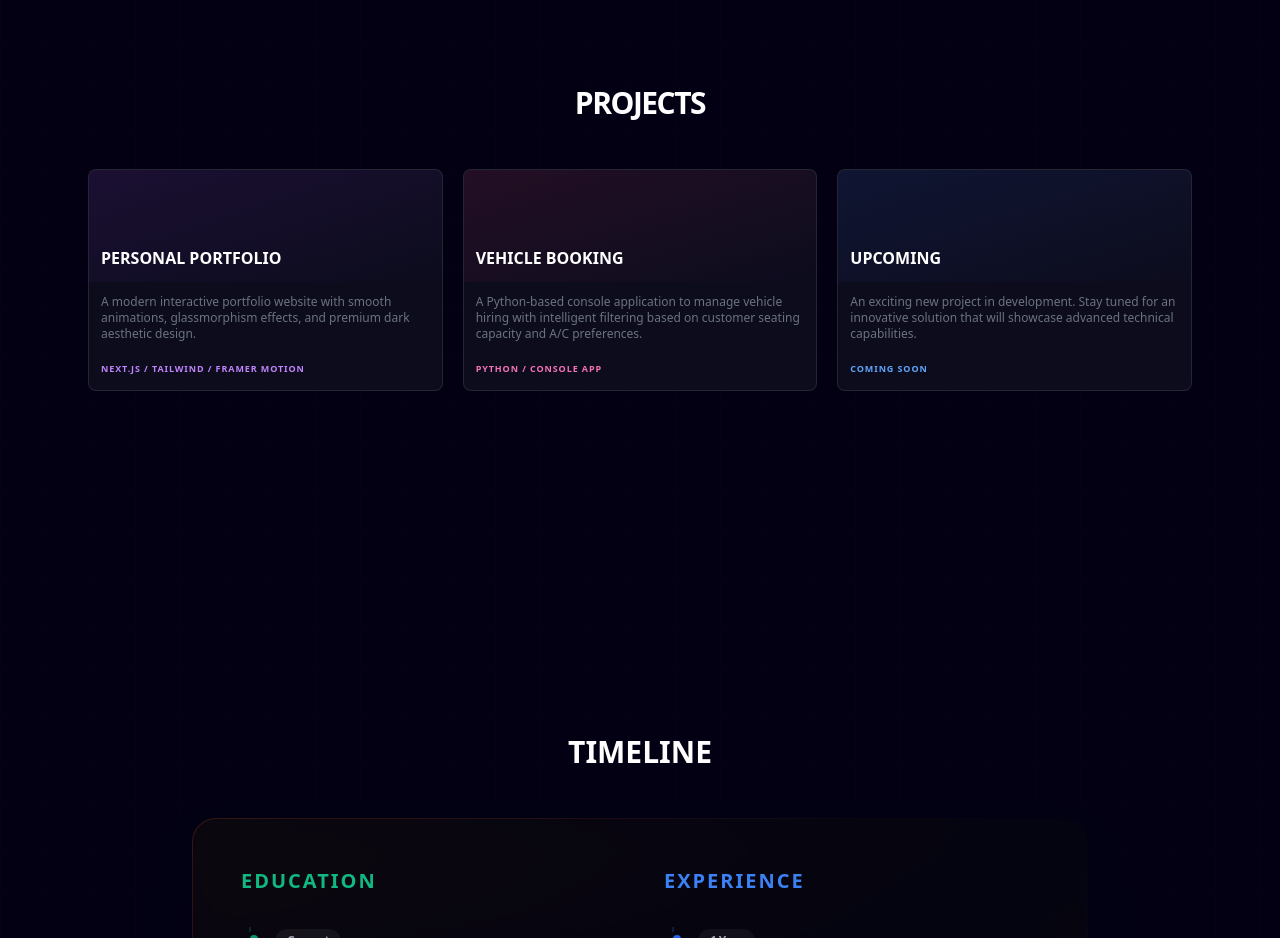
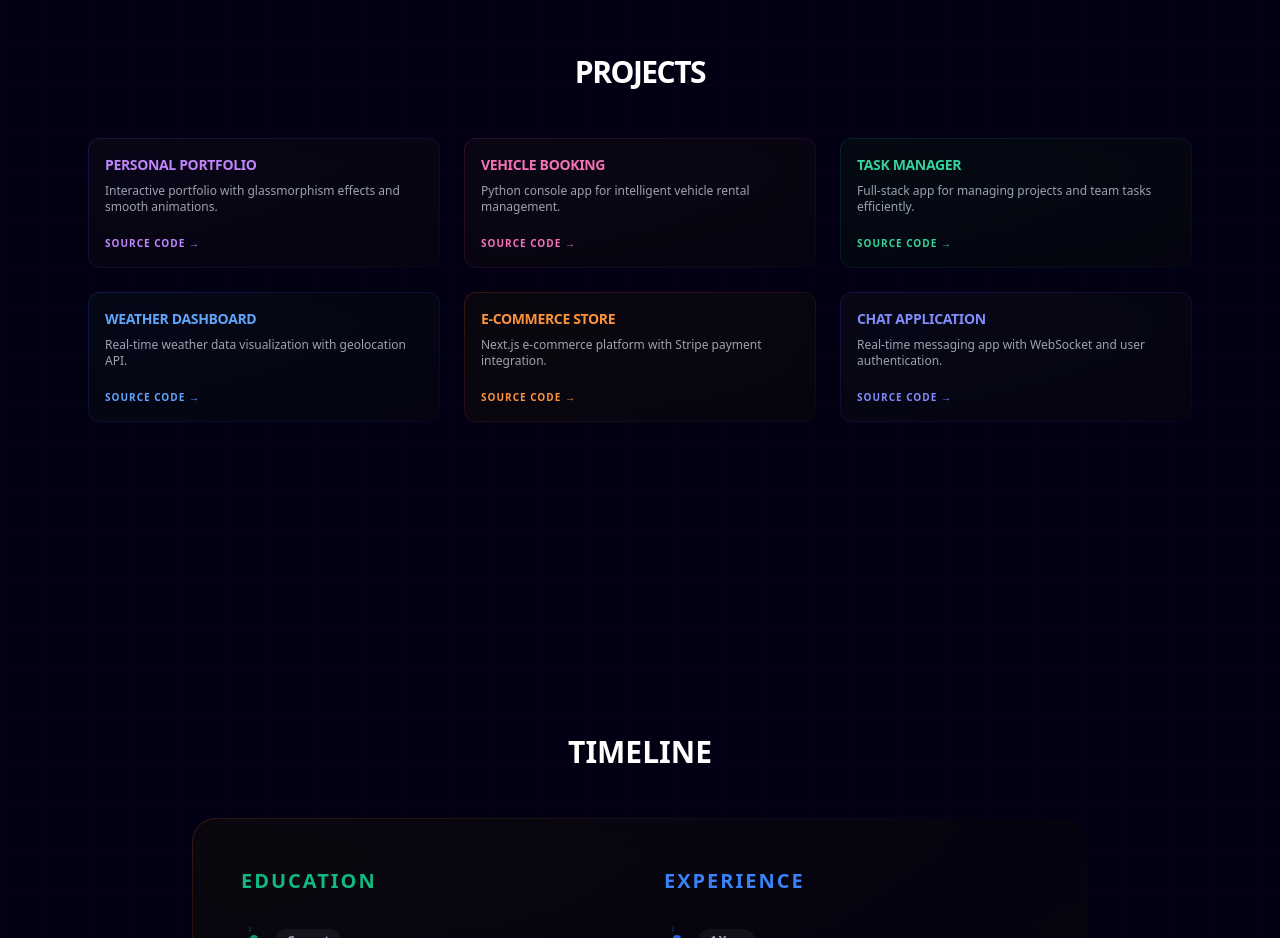
Before and after one commit to bhashitha-m/port, a Next.js app: page / in a window 1280 px wide. Shown: the part 2660-3598 px from the top of the page. Built offline with nearby package versions, Linux system fonts and the light colour scheme.

Commit message:
portfolio update

```diff
--- a/app/page.tsx
+++ b/app/page.tsx
@@ -488,34 +488,76 @@ export default function Home() {
       <ScrollReveal delay={0.3}>
         <section id="projects" className="relative z-10 max-w-6xl mx-auto px-6 py-24 min-h-screen flex flex-col justify-center scroll-mt-20">
           <h2 className="text-white text-2xl md:text-3xl font-black mb-12 uppercase tracking-tighter text-center">Projects</h2>
-        <div className="grid grid-cols-1 md:grid-cols-3 gap-5">
-          <div className="group bg-[#0c0c1d] border border-white/10 rounded-lg overflow-hidden hover:border-purple-500/50 transition-all duration-500">
-            <div className="h-28 bg-gradient-to-br from-purple-900/20 to-transparent p-3 flex items-end">
-              <h4 className="text-white text-base font-black uppercase">Personal Portfolio</h4>
+
+          {/* Projects Grid - Responsive 1, 2, 3 columns */}
+          <div className="grid grid-cols-1 sm:grid-cols-2 md:grid-cols-3 gap-6">
+
+            {/* Project 1: Personal Portfolio */}
+            <div className="group relative p-[1px] rounded-xl bg-gradient-to-br from-purple-500/20 to-purple-500/5 hover:from-purple-500/30 hover:to-purple-500/10 transition-all duration-300">
+              <div className="bg-[#050510]/90 backdrop-blur-xl rounded-[11px] p-4 h-32 flex flex-col justify-between">
+                <div>
+                  <h4 className="text-purple-400 font-black text-sm uppercase tracking-tight mb-2">Personal Portfolio</h4>
+                  <p className="text-gray-400 text-xs line-clamp-2">Interactive portfolio with glassmorphism effects and smooth animations.</p>
                 </div>
-            <div className="p-3">
-              <p className="text-gray-500 text-xs mb-3">A modern interactive portfolio website with smooth animations, glassmorphism effects, and premium dark aesthetic design.</p>
-              <span className="text-purple-400 text-[9px] font-bold tracking-widest">NEXT.JS / TAILWIND / FRAMER MOTION</span>
+                <a href="#" className="text-purple-400 hover:text-purple-300 text-[10px] font-bold uppercase tracking-widest inline-block hover:underline">Source Code →</a>
               </div>
             </div>
-          <div className="group bg-[#0c0c1d] border border-white/10 rounded-lg overflow-hidden hover:border-pink-500/50 transition-all duration-500">
-            <div className="h-28 bg-gradient-to-br from-pink-900/20 to-transparent p-3 flex items-end">
-              <h4 className="text-white text-base font-black uppercase">Vehicle Booking</h4>
+
+            {/* Project 2: Vehicle Booking */}
+            <div className="group relative p-[1px] rounded-xl bg-gradient-to-br from-pink-500/20 to-pink-500/5 hover:from-pink-500/30 hover:to-pink-500/10 transition-all duration-300">
+              <div className="bg-[#050510]/90 backdrop-blur-xl rounded-[11px] p-4 h-32 flex flex-col justify-between">
+                <div>
+                  <h4 className="text-pink-400 font-black text-sm uppercase tracking-tight mb-2">Vehicle Booking</h4>
+                  <p className="text-gray-400 text-xs line-clamp-2">Python console app for intelligent vehicle rental management.</p>
                 </div>
-            <div className="p-3">
-              <p className="text-gray-500 text-xs mb-3">A Python-based console application to manage vehicle hiring with intelligent filtering based on customer seating capacity and A/C preferences.</p>
-              <span className="text-pink-400 text-[9px] font-bold tracking-widest">PYTHON / CONSOLE APP</span>
+                <a href="#" className="text-pink-400 hover:text-pink-300 text-[10px] font-bold uppercase tracking-widest inline-block hover:underline">Source Code →</a>
               </div>
             </div>
-          <div className="group bg-[#0c0c1d] border border-white/10 rounded-lg overflow-hidden hover:border-blue-500/50 transition-all duration-500">
-            <div className="h-28 bg-gradient-to-br from-blue-900/20 to-transparent p-3 flex items-end">
-              <h4 className="text-white text-base font-black uppercase">Upcoming</h4>
+
+            {/* Project 3: Task Manager */}
+            <div className="group relative p-[1px] rounded-xl bg-gradient-to-br from-emerald-500/20 to-emerald-500/5 hover:from-emerald-500/30 hover:to-emerald-500/10 transition-all duration-300">
+              <div className="bg-[#050510]/90 backdrop-blur-xl rounded-[11px] p-4 h-32 flex flex-col justify-between">
+                <div>
+                  <h4 className="text-emerald-400 font-black text-sm uppercase tracking-tight mb-2">Task Manager</h4>
+                  <p className="text-gray-400 text-xs line-clamp-2">Full-stack app for managing projects and team tasks efficiently.</p>
                 </div>
-            <div className="p-3">
-              <p className="text-gray-500 text-xs mb-3">An exciting new project in development. Stay tuned for an innovative solution that will showcase advanced technical capabilities.</p>
-              <span className="text-blue-400 text-[9px] font-bold tracking-widest">COMING SOON</span>
+                <a href="#" className="text-emerald-400 hover:text-emerald-300 text-[10px] font-bold uppercase tracking-widest inline-block hover:underline">Source Code →</a>
               </div>
             </div>
+
+            {/* Project 4: Weather Dashboard */}
+            <div className="group relative p-[1px] rounded-xl bg-gradient-to-br from-blue-500/20 to-blue-500/5 hover:from-blue-500/30 hover:to-blue-500/10 transition-all duration-300">
+              <div className="bg-[#050510]/90 backdrop-blur-xl rounded-[11px] p-4 h-32 flex flex-col justify-between">
+                <div>
+                  <h4 className="text-blue-400 font-black text-sm uppercase tracking-tight mb-2">Weather Dashboard</h4>
+                  <p className="text-gray-400 text-xs line-clamp-2">Real-time weather data visualization with geolocation API.</p>
+                </div>
+                <a href="#" className="text-blue-400 hover:text-blue-300 text-[10px] font-bold uppercase tracking-widest inline-block hover:underline">Source Code →</a>
+              </div>
+            </div>
+
+            {/* Project 5: E-commerce Store */}
+            <div className="group relative p-[1px] rounded-xl bg-gradient-to-br from-orange-500/20 to-orange-500/5 hover:from-orange-500/30 hover:to-orange-500/10 transition-all duration-300">
+              <div className="bg-[#050510]/90 backdrop-blur-xl rounded-[11px] p-4 h-32 flex flex-col justify-between">
+                <div>
+                  <h4 className="text-orange-400 font-black text-sm uppercase tracking-tight mb-2">E-commerce Store</h4>
+                  <p className="text-gray-400 text-xs line-clamp-2">Next.js e-commerce platform with Stripe payment integration.</p>
+                </div>
+                <a href="#" className="text-orange-400 hover:text-orange-300 text-[10px] font-bold uppercase tracking-widest inline-block hover:underline">Source Code →</a>
+              </div>
+            </div>
+
+            {/* Project 6: Chat Application */}
+            <div className="group relative p-[1px] rounded-xl bg-gradient-to-br from-indigo-500/20 to-indigo-500/5 hover:from-indigo-500/30 hover:to-indigo-500/10 transition-all duration-300">
+              <div className="bg-[#050510]/90 backdrop-blur-xl rounded-[11px] p-4 h-32 flex flex-col justify-between">
+                <div>
+                  <h4 className="text-indigo-400 font-black text-sm uppercase tracking-tight mb-2">Chat Application</h4>
+                  <p className="text-gray-400 text-xs line-clamp-2">Real-time messaging app with WebSocket and user authentication.</p>
+                </div>
+                <a href="#" className="text-indigo-400 hover:text-indigo-300 text-[10px] font-bold uppercase tracking-widest inline-block hover:underline">Source Code →</a>
+              </div>
+            </div>
+
           </div>
         </section>
       </ScrollReveal>
```
Lines whose indentation alone changed are shown as unchanged.
